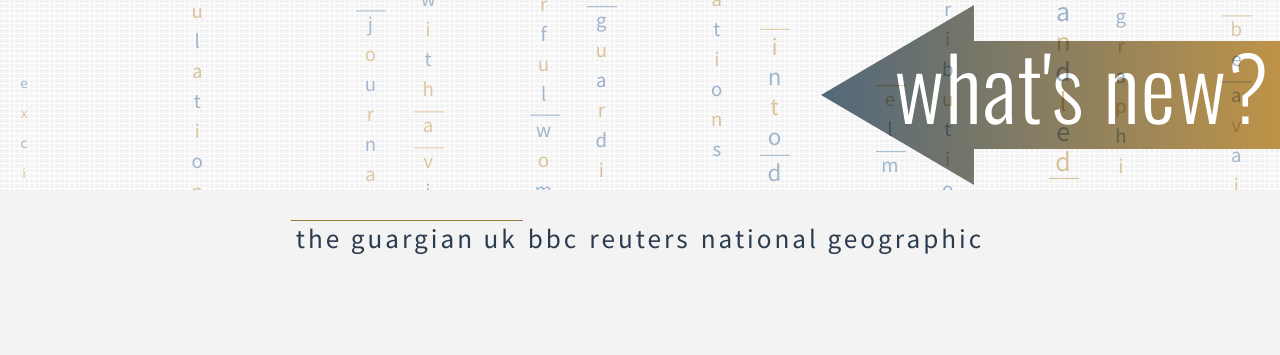
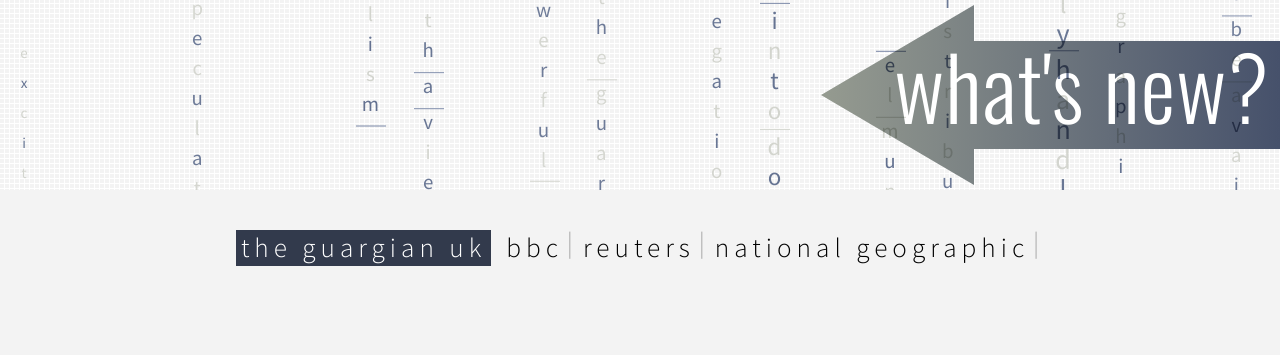
Before and after one commit to andiva-mira/apinews-app, a website built with webpack: page src/index.html in a window 1280 px wide. Built offline with nearby package versions, Linux system fonts and the light colour scheme; no server answers.

Commit message:
color thiemes added, code refactoring

```diff
--- a/src/css/components/_article-title.scss
+++ b/src/css/components/_article-title.scss
@@ -1,5 +1,5 @@
 	.title-container {
-		background-color: rgba(226, 232, 233,.9);
+		background-color: $titleBg;
 		background-position: 0 100%;
 		background-repeat: no-repeat;
 		background-size: 100% 5px;
--- a/src/css/components/_button.scss
+++ b/src/css/components/_button.scss
@@ -12,7 +12,6 @@
 		background-color: $primaryA;
 		width: 140px;
 		border-radius: 20px;
-		border: 1px solid $primaryA;
 		padding: 0;
 		margin: 0;
 		text-align: center;
@@ -21,14 +20,13 @@
 		transition: all .8s ease-in;
 
 		&::after {
-			background-image: url(../images/arrow-a.svg);
+			background-image: url(../images/arrow.svg);
 			background-repeat: no-repeat;
 			background-size: 20%;
 			background-position: 95% 50%;
 			@include pseudo($content: "READ MORE");
 			text-align: center;
-			background-color: $mainBg;
-			color: $primaryB;
+			background-color: $primaryB;
 			width: 100%;
 			line-height: 37px;
 			transition: all .6s ease-in;
@@ -58,11 +56,9 @@
 
 		&--odd {
 			background-color: $primaryB;
-			border: 1px solid $primaryB;
 
 			&::after {
-				background-image: url(../images/arrow-b.svg);
-				color: $primaryA;
+				background-color: $primaryA;
 			}
 
 		}
--- a/src/css/components/_header-animation.scss
+++ b/src/css/components/_header-animation.scss
@@ -43,13 +43,13 @@
 }
 
 .char {
-	color: lighten($primaryB, 40);
+	color: lighten($primaryB, 30);
 	display: block;
 	width: 30px;
 	height: 30px;
 
 	&:nth-child(even) {
-	color: lighten($primaryA, 30);
+	color: lighten($primaryA, 20);
 	}
 }
 
@@ -59,7 +59,7 @@
 	height: 5px;
 
 	&:nth-child(even) {
-	border-bottom-color: lighten($primaryB, 40);
+	border-bottom-color: lighten($primaryB, 30);
 	}
 }
 
--- a/src/css/components/_header.scss
+++ b/src/css/components/_header.scss
@@ -5,7 +5,6 @@
 	background-size: 5px 5px, 5px 5px;
 	background-position: -2px -2px, -1px -1px;
 	height: 150px;
-	margin-bottom: 30px;
 	overflow: hidden;
 	position: relative;
 	z-index: 0;
--- a/src/css/components/_tabs.scss
+++ b/src/css/components/_tabs.scss
@@ -1,35 +1,67 @@
 .news-tabs {
+	padding: 20px 0;
 	text-align: center;
-	margin-bottom: 20px;
 	@include flex-col;
 
 	@include mq(medium) {
+		padding: 40px 0;
 		@include flex-row;
 	}
 
 	a {
 		font-family: $fontContent;
 		font-size: $fontSize*1.3;
+		font-weight: 300;
 		line-height: 0.94;
-		letter-spacing: 3px;
+		letter-spacing: 5px;
 		text-align: center;
 		text-decoration: none;
 		color: darken($primaryB, 5);
 		padding: 5px;
 		text-transform: lowercase;
+		position: relative;
+		margin-right: 10px;
+		margin-bottom: 10px;
+
+		&:last-child {
+			margin-bottom: 0;
+		}
 
 		@include mq(xsmall) {
 			font-size: $fontSize*1.7;
 		}
 
+		@include mq(medium) {
+			margin-bottom: 0;
+
+			&::after {
+				content: "|";
+				position: absolute;
+				right: -10px;
+				top: 0;
+				color: darken($mainBg, 30);
+			}
+
+		}
+
+
 	}
 
 	.tab-is-active {
-		border-top: 1px solid $primaryA;
+		background-color: $primaryA;
+		color: #fff;
+
+		@include mq(medium) {
+			&::after {
+				content: " ";
+			}
+		}
+
 	}
 
 	.tab-is-not-active {
-		border-top-color: transparent;
+		background-color: none;
+		color: inherit;
 	}
 
 }
--- a/src/css/partials/_base.scss
+++ b/src/css/partials/_base.scss
@@ -16,7 +16,7 @@
 
 
 small, p {
-	color: $textColor;
+	color: #777;
 	font-family: $fontContent;
 	font-size: $fontSize;
 	line-height: 1.05;
--- a/src/css/partials/_variables.scss
+++ b/src/css/partials/_variables.scss
@@ -1,12 +1,68 @@
 /********Themes********/
-//Allowed values:  define theme colors
-$theme: Null;
+//Replace theme with the following allowed values: Null, Coffee, Afternoon, Wine, Autumn, Sea, Pale, PaleTwo, Mono, Nature
+$theme: Afternoon;
 
 // default color theme
-$mainBg: #f3f3f3;
-$textColor: #777;
 $primaryA: #9c7737;
 $primaryB: #34495e;
+
+// all themes color config
+$mainBg: #f3f3f3;
+$titleBg: #e2e8e9;
+$textColor: #777;
+
+
+@if $theme == Coffee {
+	$primaryA: #857c9c;
+	$primaryB: #726457;
+	$titleBg: lighten(#e2e8e9, 3);
+
+}  @else if $theme == Afternoon {
+	$primaryA: #323A4C;
+	$primaryB: #858C78;
+	$titleBg: lighten(#e2e8e9, 3);
+
+} @else if $theme == Wine {
+	$primaryA: #59222C;
+	$primaryB: #8C7B6C;
+	$titleBg: lighten(#e2e8e9, 3);
+
+} @else if $theme == Autumn {
+	$primaryA: #e68c4c;
+	$primaryB: #7F6A5C;
+	$titleBg: lighten(#e2e8e9, 3);
+
+} @else if $theme == Sea {
+	$primaryA: #666F89;
+	$primaryB: #849c63;
+	$titleBg: lighten(#e2e8e9, 4);
+
+} @else if $theme == Pale {
+	$primaryA: #BFB1A4;
+	$primaryB: #7F6560;
+	$titleBg: lighten(#e2e8e9, 4);
+
+} @else if $theme == PaleTwo {
+	$primaryA: #AB7E72;
+	$primaryB: #BFB1A4;
+	$titleBg: lighten(#e2e8e9, 4);
+
+}  @else if $theme == Mono {
+	$primaryA: #503036;
+	$primaryB: #91746e;
+	$titleBg: lighten(#e2e8e9, 4);
+
+} @else if $theme == MonoTwo {
+	$primaryA: #9ca8b0;
+	$primaryB: #313335;
+	$titleBg: lighten(#e2e8e9, 4);
+
+} @else if $theme == Nature {
+	$primaryA: #CA4433;
+	$primaryB: #766B55;
+	$titleBg: lighten(#e2e8e9, 4);
+
+}
 
 // fontface
 $fontSize: 1rem;
--- a/src/scripts/App.js
+++ b/src/scripts/App.js
@@ -1,6 +1,6 @@
+import SplitIntoLetters from './modules/Lettering';
 import {newsApiCall} from './modules/News';
-import {splitIntoLetters} from './modules/Lettering';
 import '../css/styles.scss';
 
-newsApiCall();
-splitIntoLetters();
+const letterAnim = new SplitIntoLetters(".el");
+const newsCall = newsApiCall();
--- a/src/scripts/modules/Lettering.js
+++ b/src/scripts/modules/Lettering.js
@@ -1,51 +1,50 @@
-export function splitIntoLetters() {
-	let stringArr = [];
-	let letterArr = [];
-	const _el = document.querySelectorAll(".el");
+class SplitIntoLetters {
 
-	// convert nodeList into array
-	//const arr = [].slice.call(_el);
-	const arr = [... _el];
-	let strings;
-	let letters;
-	let wrappedLetters;
+	constructor(elements) {
+		this.elList = document.querySelectorAll(elements);
+		// convert nodelist into array
+		this.elArr = [...this.elList];
+		this.stringArr = [];
+		this.letterArr = [];
+		this.strings = "";
+		this.letters = "";
+		this.wrappedLetters = "";
+		this.lettering();
+	}
 
-	//console.log(arr);
+	lettering() {
 
-	for (let i = 0;  i < arr.length; i++) {
+		for (let i = 0; i < this.elArr.length; i++) {
 
 			// add indexed based class to every element
-		arr[i].className += `  el--${i + 1}`;
-	 	strings = arr[i].innerHTML;
+			this.elArr[i].className += `  el--${i + 1}`;
+			this.strings = this.elArr[i].innerHTML;
 
 			// split words into letters
-	 	//letters = strings.split('');
-	 	letters = [...strings];
+			//this.letters = this.strings.split('');
+			this.letters = [...this.strings];
 
 			// clean pushed elements from nested array
-		letterArr = [];
-		for (let j=0; j<letters.length; j++) {
-			if (letters[j] != " ") {
+			this.letterArr = [];
+			for (let j = 0; j < this.letters.length; j++) {
+				if (this.letters[j] != " ") {
 					// wrap with span tag and  add class
-				wrappedLetters = `<span class='char char-${j + 1}'> ${letters[j]} </span> `;
-				letterArr.push(wrappedLetters);
+					this.wrappedLetters = `<span class='char char-${j + 1}'> ${this.letters[j]} </span> `;
+					this.letterArr.push(this.wrappedLetters);
 				} else {
-				wrappedLetters =  `<span class='char char-space'> ${letters[j]} </span> `;
-				letterArr.push(wrappedLetters);
+					this.wrappedLetters = `<span class='char char-space'> ${this.letters[j]} </span> `;
+					this.letterArr.push(this.wrappedLetters);
 				}
 
 				// replace words with letters in the DOM
-			arr[i].innerHTML = letterArr.join(' ');
+				this.elArr[i].innerHTML = this.letterArr.join(' ');
 			}
 
+			this.stringArr.push(this.letterArr);
 
-
-		//console.log(letterArr);
-		stringArr.push(letterArr);
+		}
+	}
 
 }
 
-
-	//console.log(stringArr);
-
-}
+export default SplitIntoLetters;
--- a/src/scripts/modules/News.js
+++ b/src/scripts/modules/News.js
@@ -108,7 +108,7 @@
 	tab.addEventListener("click", function(event) {
 		// const tabAttr = tab.getAttribute("data-index");
 		// console.log(tabAttr);
-
+		const currentTab = this;
 		newsUrls.forEach((news, newsIndex) => {
 
 			if ( newsIndex == tabIndex) {
@@ -116,7 +116,7 @@
 				section.innerHTML = ' ';
 
 				// set active to current tab
-				this.className = "tabs tab-is-active";
+				currentTab.className = "tabs tab-is-active";
 				getNews(news).then(displayNewsArticles);
 			}
 
@@ -126,8 +126,7 @@
 
 		});
 
-	}, false);
-});
-
+		}, false);
+	});
 
 }
--- a/webpack.config.js
+++ b/webpack.config.js
@@ -10,6 +10,11 @@
 	output: {
 		path: path.join(__dirname, '/dist'),
 		filename: '[name].[hash].js'
+	},
+
+	devtool: 'inline-source-map',
+	devServer: {
+		contentBase: './dist'
 	},
 
 	optimization: {
```
Also changed, not shown: src/images/arrow-a.svg (deleted), src/images/arrow-b.svg (deleted). Lines whose indentation alone changed are shown as unchanged.
